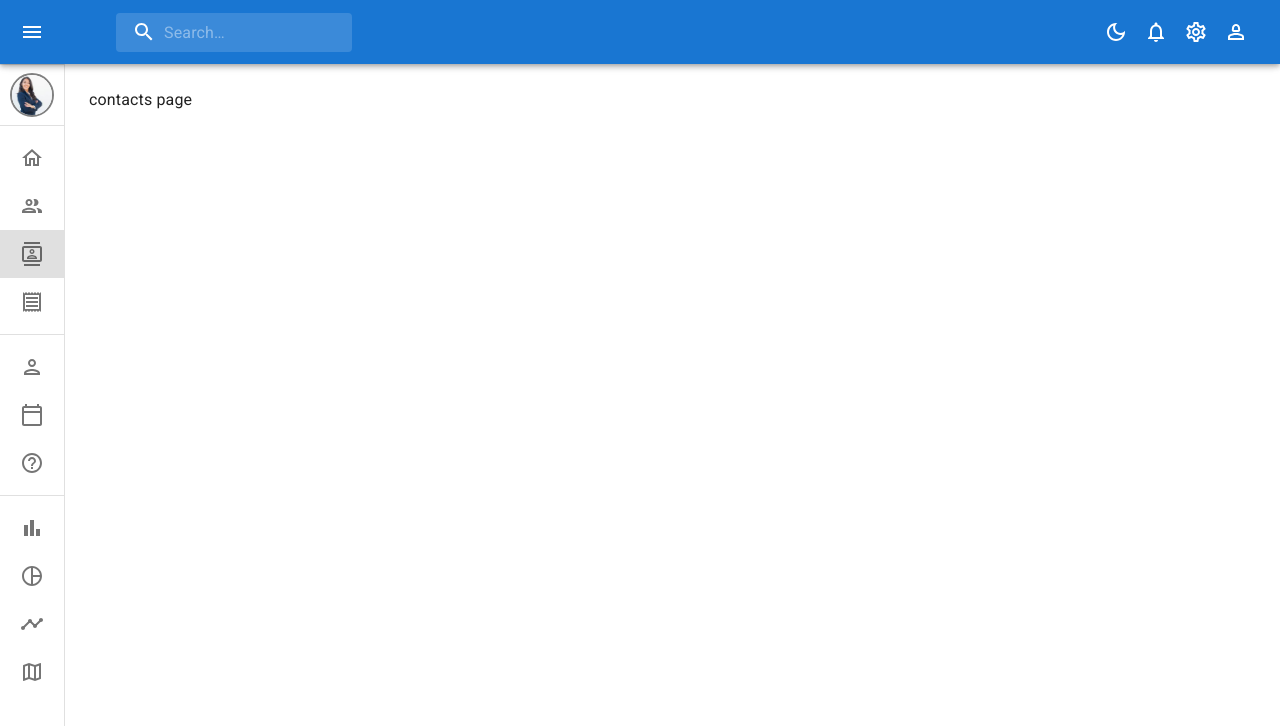
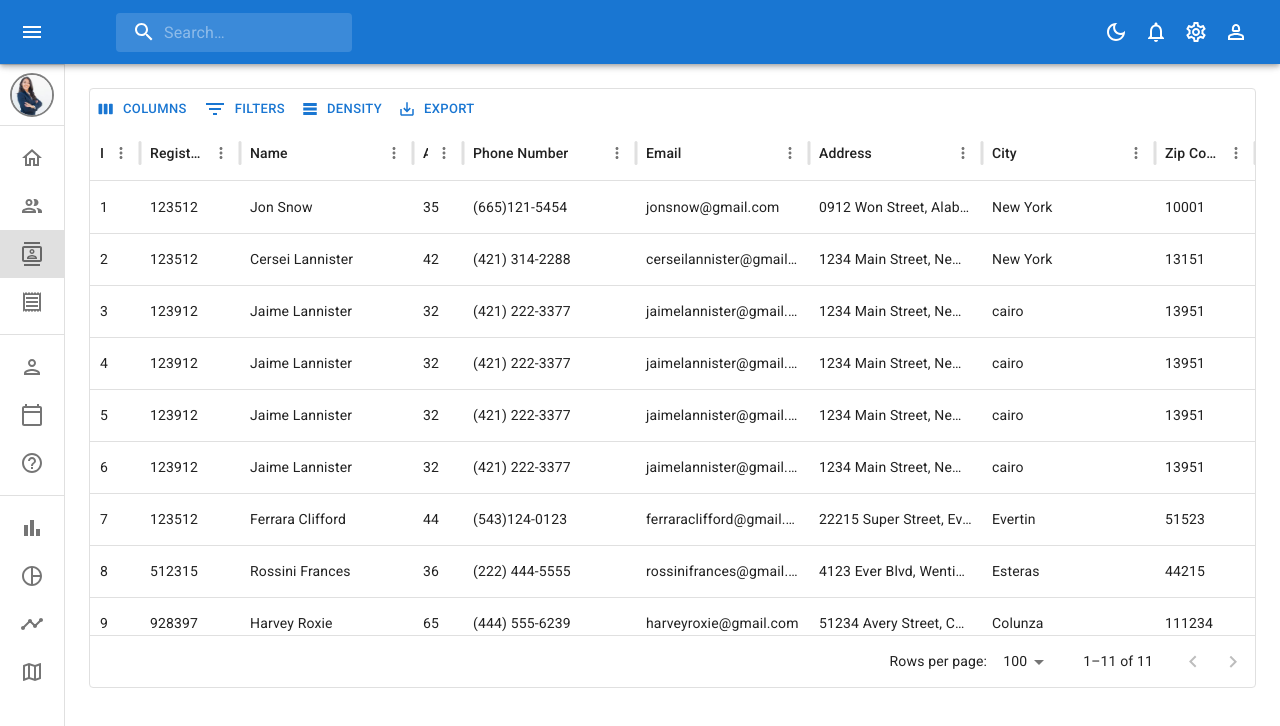
Before and after one commit to saramahmoud55/Admin-Dashboard, a React (Vite) app: page /contacts in a window 1280 px wide. Shown: the top 726 px of the page. Built offline with nearby package versions, Linux system fonts and the light colour scheme.

Commit message:
create contacts page

```diff
--- a/src/Pages/contacts/Contacts.jsx
+++ b/src/Pages/contacts/Contacts.jsx
@@ -1,10 +1,19 @@
-import React from 'react'
+import { Box } from '@mui/material'
+import { DataGrid, GridToolbar } from '@mui/x-data-grid'
+import { rows,columns } from './data'
 
 function Contacts() {
   return (
-    <div>
-      contacts page
-    </div>
+    <Box sx={{ height: 600, width: "100%" ,mx:"auto"}}>
+    <DataGrid
+     slots={{
+      toolbar: GridToolbar,
+    }}
+      rows={rows}
+      // @ts-ignore
+      columns={columns}
+    />
+  </Box>
   )
 }
 
--- /dev/null
+++ b/src/Pages/contacts/data.jsx
@@ -0,0 +1,149 @@
+export const columns = [
+  { field: "id", headerName: "ID"  ,width:33},
+  { field: "registrarId", headerName: "Registrar It" },
+  {
+    field: "name",
+    headerName: "Name",
+    flex: 1,
+    cellClassName: "name-column--cell",
+  },
+  {
+    field: "age",
+    headerName: "Age",
+    type: "number",
+    headerAlign: "left",
+    align: "left",
+    width:33
+  },
+  { field: "phone", headerName: "Phone Number", flex: 1 },
+  { field: "email", headerName: "Email", flex: 1 },
+  { field: "address", headerName: "Address", flex: 1 },
+  { field: "city", headerName: "City", flex: 1 },
+  { field: "zipCode", headerName: "Zip Code" },
+];
+
+export const rows = [
+  {
+    id: 1,
+    name: "Jon Snow",
+    email: "jonsnow@gmail.com",
+    age: 35,
+    phone: "(665)121-5454",
+    address: "0912 Won Street, Alabama, SY 100011",
+    city: "New York",
+    zipCode: "10001",
+    registrarId: 123512,
+  },
+  {
+    id: 2,
+    name: "Cersei Lannister",
+    email: "cerseilannister@gmail.com",
+    age: 42,
+    phone: "(421) 314-2288",
+    address: "1234 Main Street, New York, NY 1000",
+    city: "New York",
+    zipCode: "13151",
+    registrarId: 123512,
+  },
+  {
+    id: 3,
+    name: "Jaime Lannister",
+    email: "jaimelannister@gmail.com",
+    age: 32,
+    phone: "(421) 222-3377",
+    address: "1234 Main Street, New York, NY 1000",
+    city: "cairo",
+    zipCode: "13951",
+    registrarId: 123912,
+  },
+  {
+    id: 4,
+    name: "Jaime Lannister",
+    email: "jaimelannister@gmail.com",
+    age: 32,
+    phone: "(421) 222-3377",
+    address: "1234 Main Street, New York, NY 1000",
+    city: "cairo",
+    zipCode: "13951",
+    registrarId: 123912,
+  },
+  {
+    id: 5,
+    name: "Jaime Lannister",
+    email: "jaimelannister@gmail.com",
+    age: 32,
+    phone: "(421) 222-3377",
+    address: "1234 Main Street, New York, NY 1000",
+    city: "cairo",
+    zipCode: "13951",
+    registrarId: 123912,
+  },
+  {
+    id: 6,
+    name: "Jaime Lannister",
+    email: "jaimelannister@gmail.com",
+    age: 32,
+    phone: "(421) 222-3377",
+    address: "1234 Main Street, New York, NY 1000",
+    city: "cairo",
+    zipCode: "13951",
+    registrarId: 123912,
+  },
+
+  {
+    id: 7,
+    name: "Ferrara Clifford",
+    email: "ferraraclifford@gmail.com",
+    age: 44,
+    phone: "(543)124-0123",
+    address: "22215 Super Street, Everting, Zo 5152",
+    city: "Evertin",
+    zipCode: "51523",
+    registrarId: 123512,
+  },
+  {
+    id: 8,
+    name: "Rossini Frances",
+    email: "rossinifrances@gmail.com",
+    age: 36,
+    phone: "(222) 444-5555",
+    address: "4123 Ever Blvd, Wentington, AD 142213",
+    city: "Esteras",
+    zipCode: "44215",
+    registrarId: 512315,
+  },
+  {
+    id: 9,
+    name: "Harvey Roxie",
+    email: "harveyroxie@gmail.com",
+    age: 65,
+    phone: "(444) 555-6239",
+    address: "51234 Avery Street, Cantory, ND 2124",
+    city: "Colunza",
+    zipCode: "111234",
+    registrarId: 928397,
+  },
+
+  {
+    id: 10,
+    name: "Enteri Redack",
+    email: "enteriredack@gmail.com",
+    age: 42,
+    phone: "(222) 444-5555",
+    address: "4123 Easer Blvd, Wentington, AD 1422",
+    city: "Esteras",
+    zipCode: "44215",
+    registrarId: 533215,
+  },
+  {
+    id: 11,
+    name: "Steve Goodman",
+    email: "stevegoodmane@gmail.com",
+    age: 11,
+    phone: "(444) 555-6239",
+    address: "51234 Fiveton Street, CunFory, ND 21",
+    city: "Colunza",
+    zipCode: "1234",
+    registrarId: 92197,
+  },
+];
--- a/src/Pages/invoices/Invoices.jsx
+++ b/src/Pages/invoices/Invoices.jsx
@@ -1,10 +1,19 @@
+import { Box } from '@mui/material'
+import { DataGrid, GridToolbar } from '@mui/x-data-grid'
 import React from 'react'
 
 function Invoices() {
   return (
-    <div>
-      invo page
-    </div>
+    <Box sx={{ height: 600, width: "100%" ,mx:"auto"}}>
+    <DataGrid
+     slots={{
+      toolbar: GridToolbar,
+    }}
+      rows={rows}
+      // @ts-ignore
+      columns={columns}
+    />
+  </Box>
   )
 }
 
```
